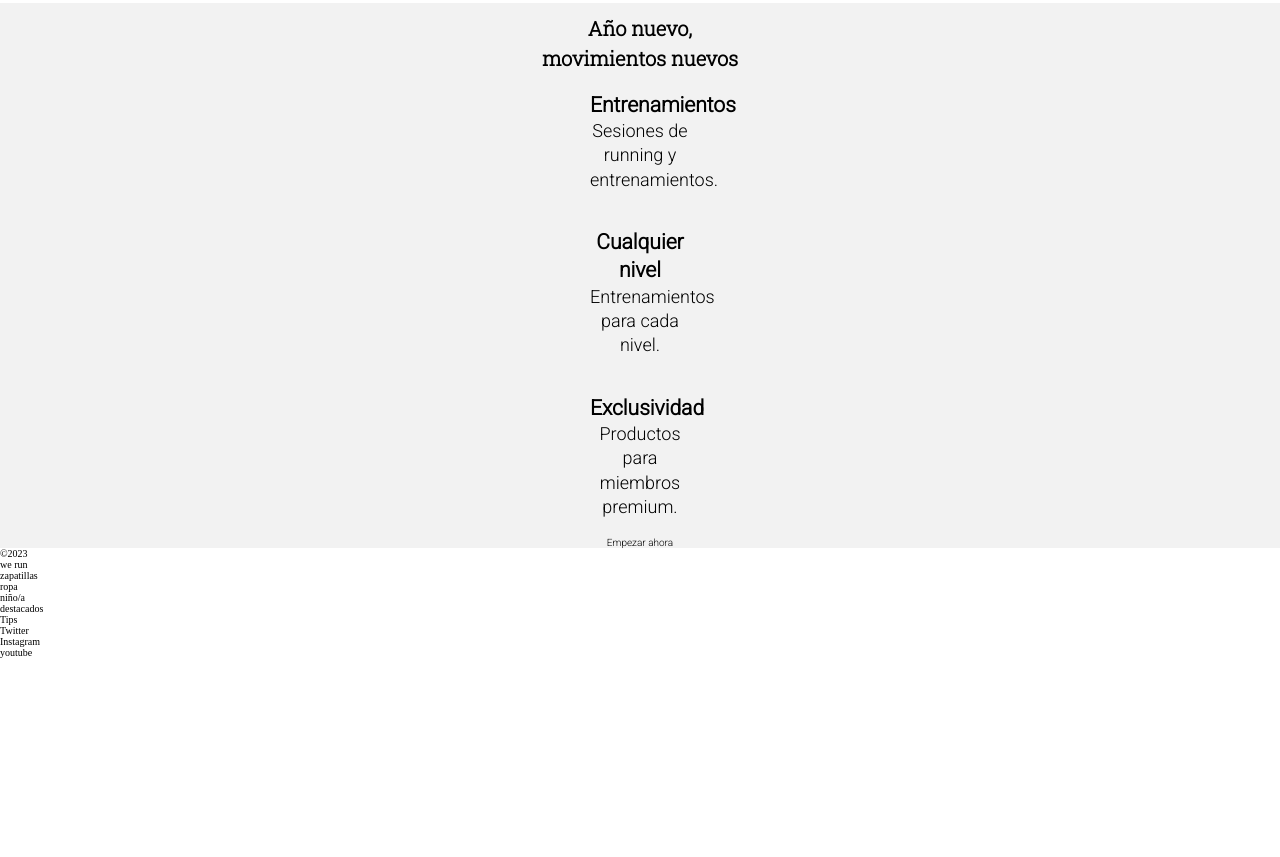
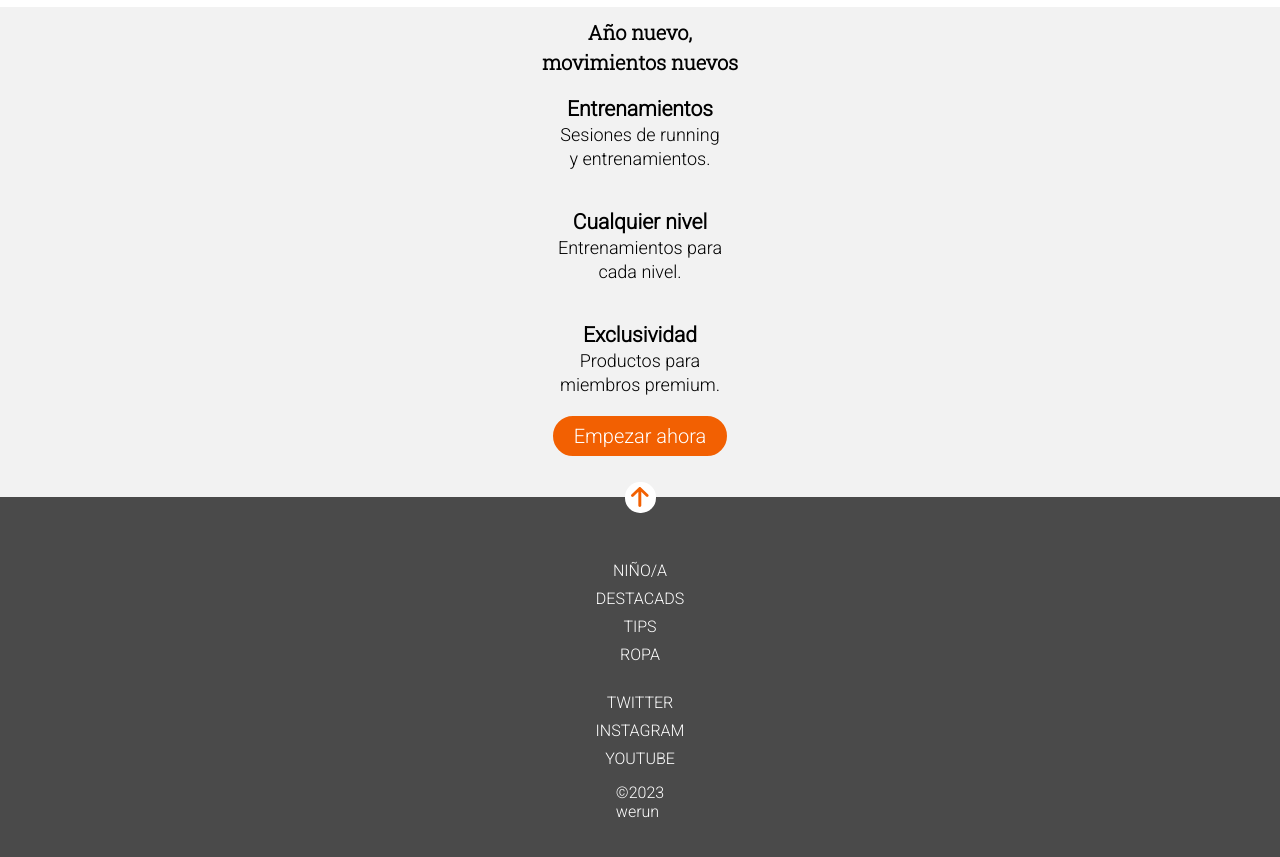
Before and after one commit to Adalab/modulo-1-evaluacion-final-NataliaBlanco, a website: page public/index.html in a window 1280 px wide. Shown: the part 913-1770 px from the top of the page. Before the commit the page ends 1571 px from the top, so only its background shows below. Drawn offline with Linux system fonts and the light colour scheme.

Commit message:
added styling to footer

```diff
--- a/public/index.html
+++ b/public/index.html
@@ -100,42 +100,38 @@
         <p>Sesiones de running y entrenamientos.</p>
       </section>
       <section class="section-2-offers">
-        <h3 section-2-offers-title>Cualquier nivel</h3>
+        <h3 class="section-2-offers-title">Cualquier nivel</h3>
         <p>Entrenamientos para cada nivel.</p>
       </section>
       <section class="section-2-offers">
-        <h3 section-2-offers-title>Exclusividad</h3>
+        <h3 class="section-2-offers-title">Exclusividad</h3>
         <p>Productos para miembros premium.</p>
       </section>
-      </div class="button2">
-      Empezar ahora
+      <div class="button2">Empezar ahora</div>
+      <div class="white-circle2">
+        <img src="./assets/images/ico-arrow.svg" class="arrow">
       </div>
       </section>
   </main>
   <footer class="footer">
-    <div>
-      <p>©2023</p>
-      <p>we run</p>
-    </div>
-    <div clas="first ">
-      <nav>
-        <ul>
-          <li>zapatillas</li>
-          <li>ropa</li>
-          <li>niño/a</li>
-          <li>destacados</li>
-          <li>Tips</li>
+      <nav class="nav-1">
+        <ul class="nav-1-ul">
+          <li class="nav-li"><a href="https://adalab.es/" alt="Escuela Adalab" class="nav-a">NIÑO/A</a></li>
+          <li class="nav-li"><a href="https://adalab.es/" alt="Escuela Adalab" class="nav-a">DESTACADS</a></li>
+          <li class="nav-li"><a href="https://adalab.es/" alt="Escuela Adalab" class="nav-a">TIPS</a></li>
+          <li class="nav-li"><a href="https://adalab.es/" alt="Escuela Adalab" class="nav-a">ROPA</a></li>
         </ul>
       </nav>
-    </div>
-    <div>
-      <nav>
-        <ul>
-          <li>Twitter</li>
-          <li>Instagram</li>
-          <li>youtube</li>
+      <nav class="nav-2">
+        <ul class="nav-2-ul">
+          <li class="nav-li"><a href="https://adalab.es/" alt="Escuela Adalab" class="nav-a">TWITTER</a></li>
+          <li class="nav-li"><a href="https://adalab.es/" alt="Escuela Adalab" class="nav-a">INSTAGRAM</a></li>
+          <li class="nav-li"><a href="https://adalab.es/" alt="Escuela Adalab" class="nav-a">YOUTUBE</a></li>
         </ul>
       </nav>
+    <div class="footer-branding">
+      <p>©2023</p>
+      <p>we<a></a>run</p>
     </div>
   </footer>
 </body>
--- a/src/scss/main.scss
+++ b/src/scss/main.scss
@@ -114,7 +114,7 @@ $roboto: 'Roboto', sans-serif;
    font-family: $robotoS;
    font-size: 2.4rem;
    padding: 5px 0;
-   font-weight:bolder;
+   font-weight: bolder;
 }
 
 .text-section1 {
@@ -128,9 +128,7 @@ $roboto: 'Roboto', sans-serif;
 }
 
 .button {
-   padding: 5%;
-   width: 120px;
-   height: 35px;
+   padding: 5px 20px;
    border: solid $bright-orange;
    display: flex;
    flex-direction: column;
@@ -148,6 +146,7 @@ $roboto: 'Roboto', sans-serif;
    flex-direction: column;
    justify-content: center;
    align-items: center;
+   padding-bottom: 10px;
 }
 
 .section-2 .inspo2 {
@@ -161,20 +160,21 @@ $roboto: 'Roboto', sans-serif;
 }
 
 .section-2-offers {
-   width: 100px;
+   width: 170px;
    padding: 18px 0;
    text-align: center;
    line-height: 1.35;
    font-size: 1.8rem;
 }
+
 .section-2-offers-title {
-text-align: center;
+   text-align: center;
+   font-size: 1.8;
 }
-.section-2 .button2 {
-   padding: 5%;
+
+.button2 {
+   padding: 5px 18px;
    background-color: $bright-orange;
-   width: 120px;
-   height: 35px;
    border: solid $bright-orange;
    display: flex;
    flex-direction: column;
@@ -184,3 +184,55 @@ text-align: center;
    font-size: 2rem;
    color: $colorwhite;
 }
+
+.arrow {
+   width: 18px;
+}
+
+.white-circle2 {
+   background-color: $colorwhite;
+   width: 31px;
+   height: 31px;
+   display: flex;
+   justify-content: center;
+   align-items: center;
+   border-radius: 15px;
+   position: relative;
+   bottom: -26px;
+}
+
+.footer {
+   background-color: $greyish-brown;
+   color: #fff;
+   font-family: $roboto;
+   font-size: 1.6rem;
+   display: flex;
+   flex-direction: column;
+   justify-content: space-between;
+   align-items: center;
+   padding: 50px 0;
+}
+.nav-1-ul {
+   padding:10px 10px;
+   display: flex;
+   flex-direction: column;
+   justify-content: space-between;
+   align-items:center;
+   line-height: 1.75;
+}
+.nav-2-ul {
+   padding:10px 10px;
+   display: flex;
+   flex-direction: column;
+   justify-content: space-between;
+   align-items:center;
+   line-height: 1.75;
+}
+.nav-li {
+   list-style-type: none;
+   text-decoration: none;
+   .nav-a {
+   color:$colorwhite;
+   text-decoration: inherit;
+   }
+}
```
Also changed, not shown: src/html/index.html (+19 -23 lines), public/assets/css/main.css, 1 other file.
